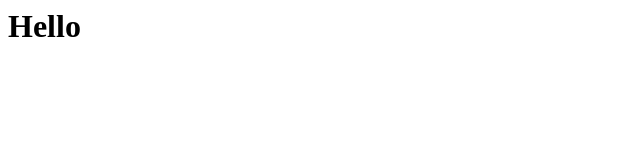
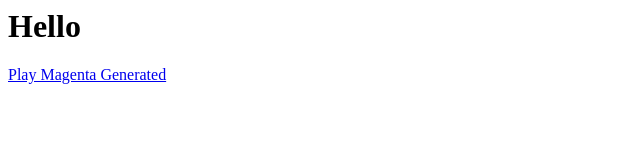
Before and after one commit to gan-music-generation/gan-music-generation.github.io, a plain HTML site: page index.html in a window 1280 px wide. Shown: the whole page, without its empty margins (0-640 px from the left). Drawn offline with Linux system fonts and the light colour scheme.

Commit message:
Update index.html

```diff
--- a/index.html
+++ b/index.html
@@ -3,4 +3,5 @@
     <script type='text/javascript' src='//www.midijs.net/lib/midi.js'></script>
   </head>
 <h1> Hello </h1>
+   <a href="#" onClick="MIDIjs.play('https://github.com/gan-music-generation/gan_music_generation/blob/master/data/generated/magenta/2019-09-24_164400_001.mid');">Play Magenta Generated</a>
 </html>
```
